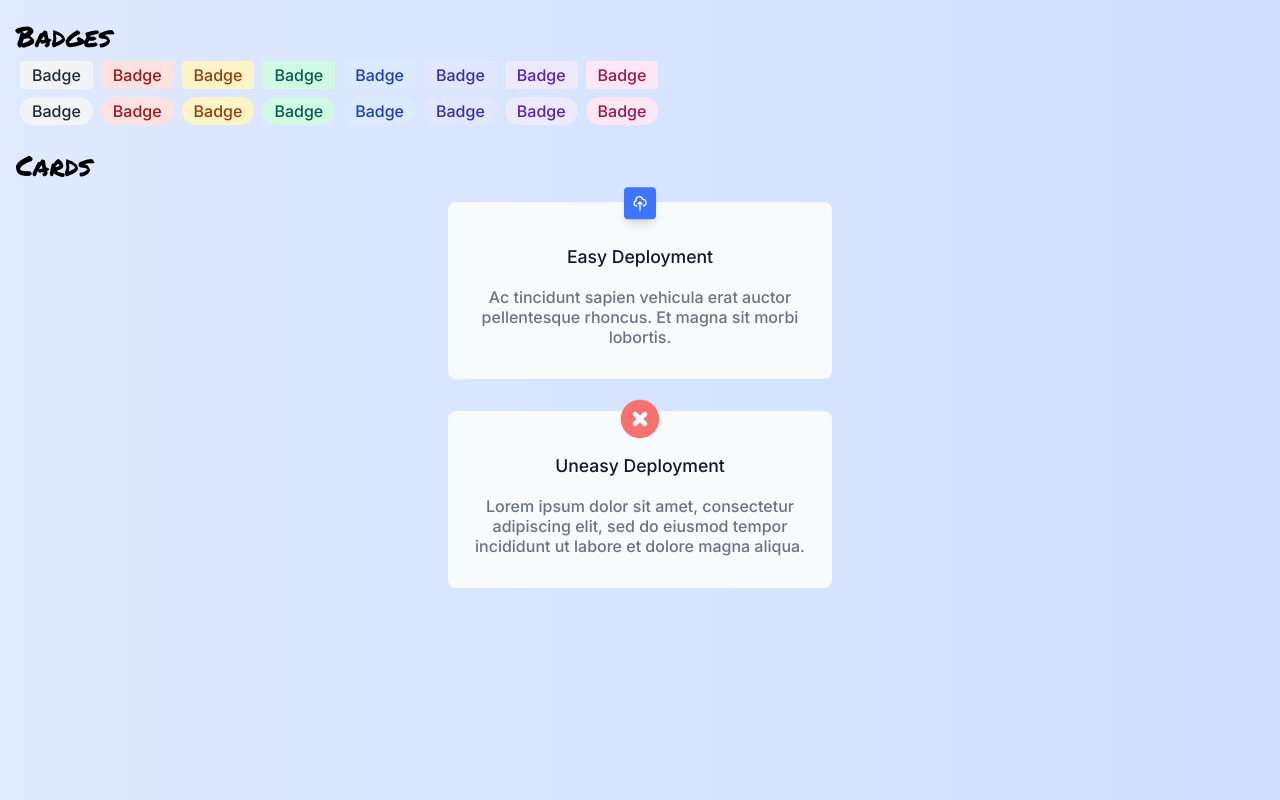
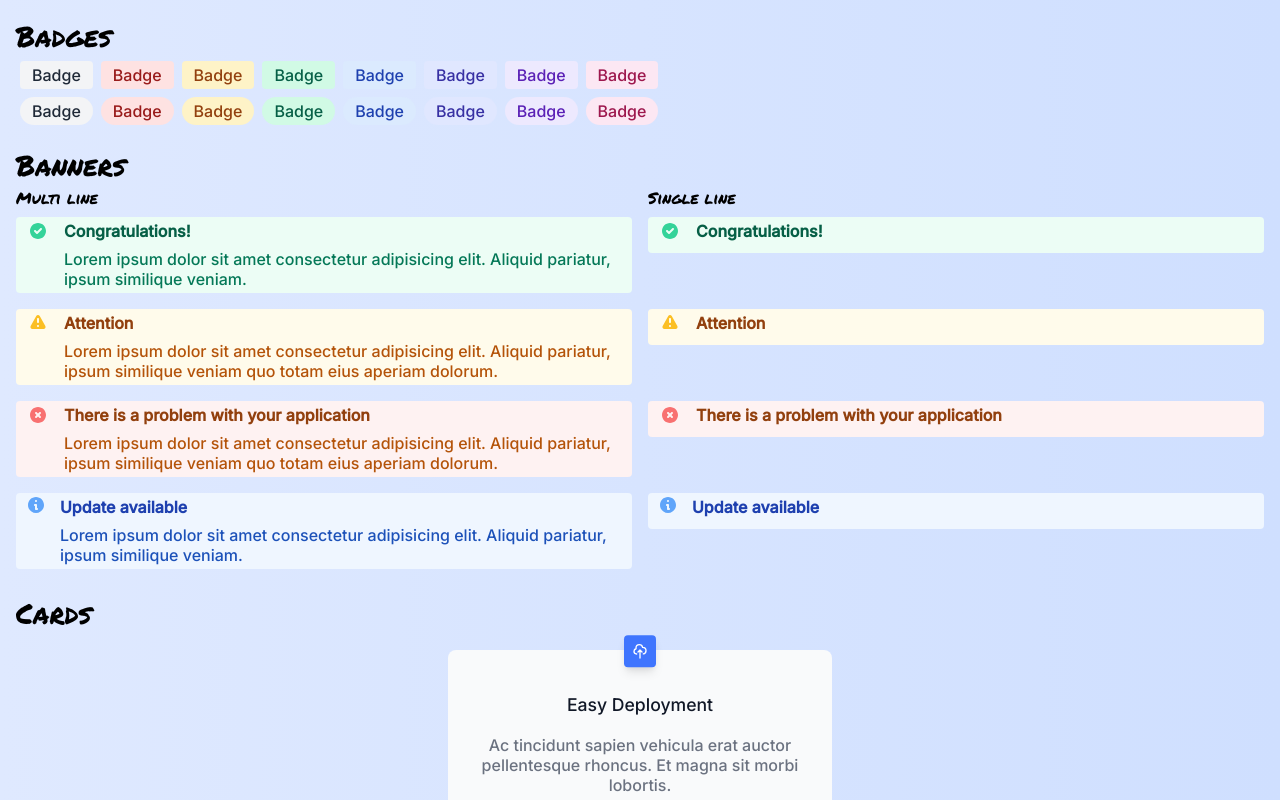
Before and after one commit to vishalicious213/component-library, a React (Vite) app: page / in a window 1280 px wide. Shown: the top 800 px of the page. Built offline with nearby package versions, Linux system fonts and the light colour scheme.

Commit message:
App: rendering Badge, Banner and Card

```diff
--- a/src/App.jsx
+++ b/src/App.jsx
@@ -7,7 +7,7 @@ const App = () => {
     return (
         <div id="app">
             <BadgeExample />
-            {/* <BannerExample /> */}
+            <BannerExample />
             <CardExample />
         </div>
     )
```
